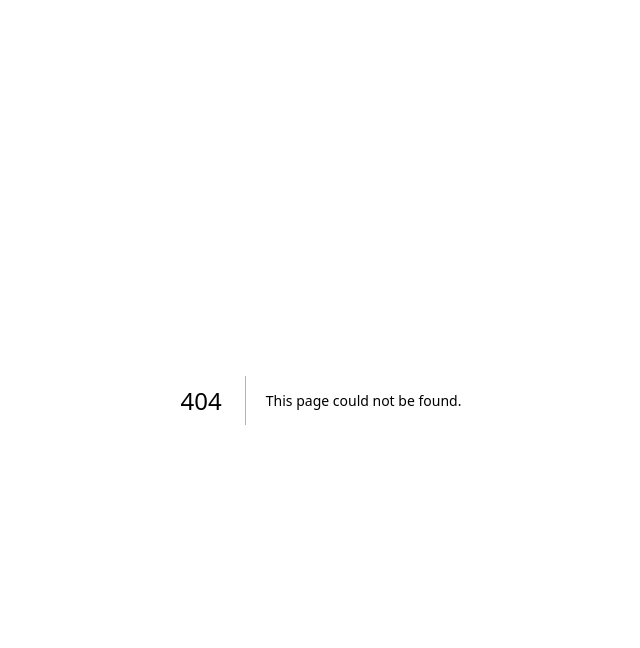
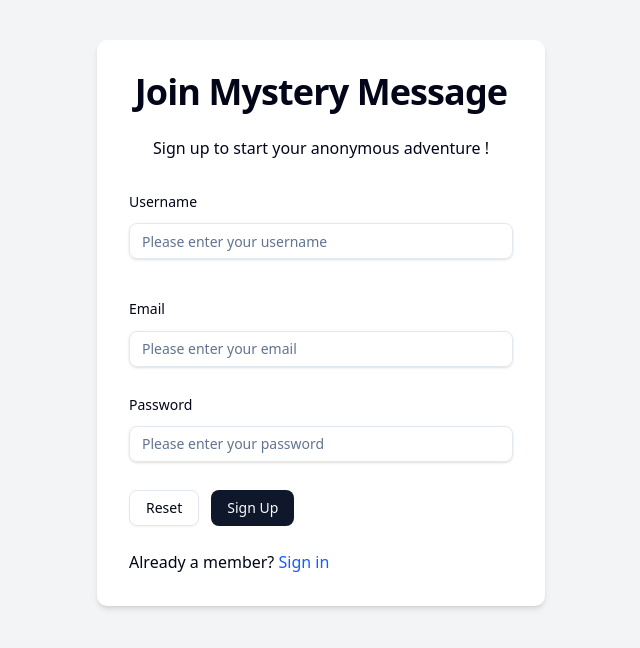
Before and after one commit to Codearick/mystery-messsage, a Next.js app: page /sign-up in a window 1280 px wide. Before the commit this address had no page. Shown: the top 648 px of the page, without its empty margins (319-959 px from the left). Built offline with nearby package versions, Linux system fonts and the light colour scheme.

Commit message:
add sign-up page.

```diff
--- /dev/null
+++ b/src/app/(auth)/sign-up/page.tsx
@@ -0,0 +1,210 @@
+'use client'
+
+import { zodResolver } from "@hookform/resolvers/zod"
+import { Controller, useForm } from "react-hook-form"
+import * as z from "zod"
+import Link from "next/link"
+import { useEffect, useState } from "react"
+import { useDebounceCallback } from 'usehooks-ts'
+import { toast } from "sonner"
+import { useRouter } from "next/navigation"
+import { signUpSchema } from "@/schemas/signUpSchema"
+import axios, { AxiosError } from "axios"
+import { ApiResponse } from "@/types/ApiResponse"
+
+import { Input } from "@/components/ui/input"
+import {
+    Field,
+    FieldContent,
+    FieldDescription,
+    FieldError,
+    FieldGroup,
+    FieldLabel,
+    FieldLegend,
+    FieldSeparator,
+    FieldSet,
+    FieldTitle,
+} from "@/components/ui/field"
+import { Button } from "@/components/ui/button"
+import { Loader2 } from 'lucide-react';
+
+
+const page = () => {
+    const [username, setUsername] = useState('');
+    const [usernameMessage, setUsernameMessage] = useState('');
+    const [isCheckingUsername, setIsCheckingUsername] = useState(false);
+    const [isSubmitting, setIsSubmitting] = useState(false);
+    const debounced = useDebounceCallback(setUsername, 500);
+    const router = useRouter();
+
+    // zod implementation
+    const form = useForm<z.infer<typeof signUpSchema>>({
+        resolver: zodResolver(signUpSchema),
+        defaultValues: {
+            username: '',
+            email: '',
+            password: '',
+        }
+    })
+
+    useEffect(() => {
+        const checkUniqueUsername = async () => {
+            if (username) {
+                setIsCheckingUsername(true);
+                setUsernameMessage('');
+
+                try {
+                    const response = await axios.get(`/api/check-username-unique?username=${username}`)
+
+                    // check response from axios
+                    setUsernameMessage(response.data.message)
+                    console.log("Axios response: ", response);
+                    setIsCheckingUsername(false);
+                    console.log("THIS IS USER: ",usernameMessage)
+
+                } catch (error) {
+                    const axiosError = error as AxiosError<ApiResponse>
+                    setUsernameMessage(axiosError.response?.data.message ?? "Error checking username");
+                    setIsCheckingUsername(false);
+                }
+            }
+        }
+        checkUniqueUsername();
+    }, [username])
+
+    const onSubmit = async (data: z.infer<typeof signUpSchema>) => {
+        setIsSubmitting(true);
+        try {
+            // console.log data from react-hook-form
+            data.username.toLowerCase();
+            console.log("This is Data", data)
+            const response = await axios.post<ApiResponse>('/api/sign-up', data);
+            toast.success("Success", {
+                description: response.data.message,
+            })
+            router.replace(`/verify/${username}`)
+
+        } catch (error) {
+            console.log("Error in signing up user", error);
+            const axiosError = error as AxiosError<ApiResponse>;
+            let errorMessage = axiosError.response?.data.message;
+            toast.error("Signup failed", {
+                description: errorMessage,
+            })
+        } finally {
+            setIsSubmitting(false);
+        }
+    }
+
+    return (
+        <div className="flex item-center justify-center min-h-screen bg-gray-100">
+            <div className="w-full max-w-md h-1/2 p-8 m-10 space-y-8 bg-white rounded-lg shadow-md">
+                <div className="text-center">
+                    <h1 className="text-3xl font-extrabold tracking-tight lg:text-4xl mb-6">
+                        Join Mystery Message
+                    </h1>
+                    <p className="mb-4">Sign up to start your anonymous adventure !</p>
+                </div>
+
+                <form id="form-mm-sign-up" onSubmit={form.handleSubmit(onSubmit)}
+                    className="space-y-6">
+
+                    <FieldGroup>
+
+                        <Controller
+                            name="username"
+                            control={form.control}
+                            render={({ field, fieldState }) => (
+                                <Field data-invalid={fieldState.invalid}>
+                                    <FieldLabel htmlFor={field.name}>Username</FieldLabel>
+                                    <Input
+                                        {...field}
+                                        onChange={(e) => {
+                                            field.onChange(e)
+                                            debounced(e.target.value.toLowerCase())
+                                        }}
+                                        id={field.name}
+                                        aria-invalid={fieldState.invalid}
+                                        placeholder="Please enter your username"
+                                        autoComplete="off"
+                                    />
+                                    {
+                                        isCheckingUsername ? <Loader2 className="animate-spin"/>
+                                        : (<p className={`text-sm ${usernameMessage === 'Username available.' ? 'text-gray-600' : 'text-red-500'}`}>{usernameMessage}</p>)
+                                    }
+                                </Field>
+                            )}
+                        />
+
+                        <Controller
+                            name="email"
+                            control={form.control}
+                            render={({ field, fieldState }) => (
+                                <Field data-invalid={fieldState.invalid}>
+                                    <FieldLabel htmlFor={field.name}>Email</FieldLabel>
+                                    <Input
+                                        {...field}
+                                        id={field.name}
+                                        aria-invalid={fieldState.invalid}
+                                        placeholder="Please enter your email"
+                                        autoComplete="on"
+                                    />
+                                    {fieldState.error && (
+                                        <FieldError errors={[fieldState.error]} />
+                                    )}
+                                </Field>
+                            )}
+                        />
+
+                        <Controller
+                            name="password"
+                            control={form.control}
+                            render={({ field, fieldState }) => (
+                                <Field data-invalid={fieldState.invalid}>
+                                    <FieldLabel htmlFor={field.name}>Password</FieldLabel>
+                                    <Input
+                                        {...field}
+                                        id={field.name}
+                                        aria-invalid={fieldState.invalid}
+                                        placeholder="Please enter your password"
+                                        autoComplete="off"
+                                    />
+                                    {fieldState.error && (<FieldError errors={[fieldState.error]} />)}
+                                </Field>
+                            )}
+                        />
+
+                        <Field orientation="horizontal">
+                            <Button disabled={isSubmitting} type="button" variant="outline" onClick={() => { form.reset(); setUsernameMessage("")}}>
+                                Reset
+                            </Button>
+                            <Button disabled={isSubmitting} type="submit" form="form-mm-sign-up">
+                                {
+                                    isSubmitting ? (
+                                        <>
+                                        <Loader2 className="animate-spin h-4 w-4 mr-2"/>
+                                        </>
+                                    ) : ('Sign Up')
+
+                                }
+                            </Button>
+                        </Field>
+
+                    </FieldGroup>
+
+                    <div>
+                        <p>Already a member?{' '}
+                            <Link href={"/sign-in"}
+                            className="text-blue-600 hover:text-blue-800"
+                            >Sign in</Link>
+                        </p>
+                    </div>
+
+                </form>
+
+            </div>
+        </div>
+    )
+}
+
+export default page
```
